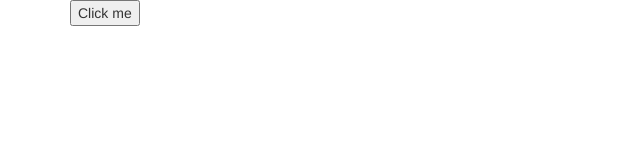
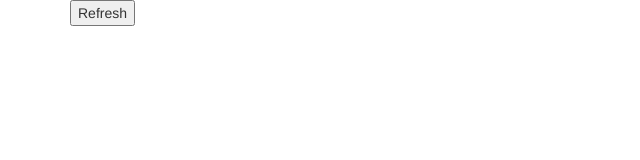
Before and after one commit to yusuf93/socialfeeds, a website: page angularjs/app.html in a window 1280 px wide. Shown: the full height of the page, 0-640 px from the left. Drawn offline with nearby package versions, Linux system fonts and the light colour scheme.

Commit message:
edited readme

```diff
--- a/angularjs/app.html
+++ b/angularjs/app.html
@@ -11,7 +11,7 @@
 	<div class="container">
 		<div ng-app="SocialFeeds" ng-controller="InstagramCtrl">
 			<button ng-click="getPics()">
-				Click me
+				Refresh
 			</button>
 			<div ng-repeat="pic in pics">
 				<a href="{{ pic.link }}">
```
Also changed, not shown: README.md, 1 other file.
